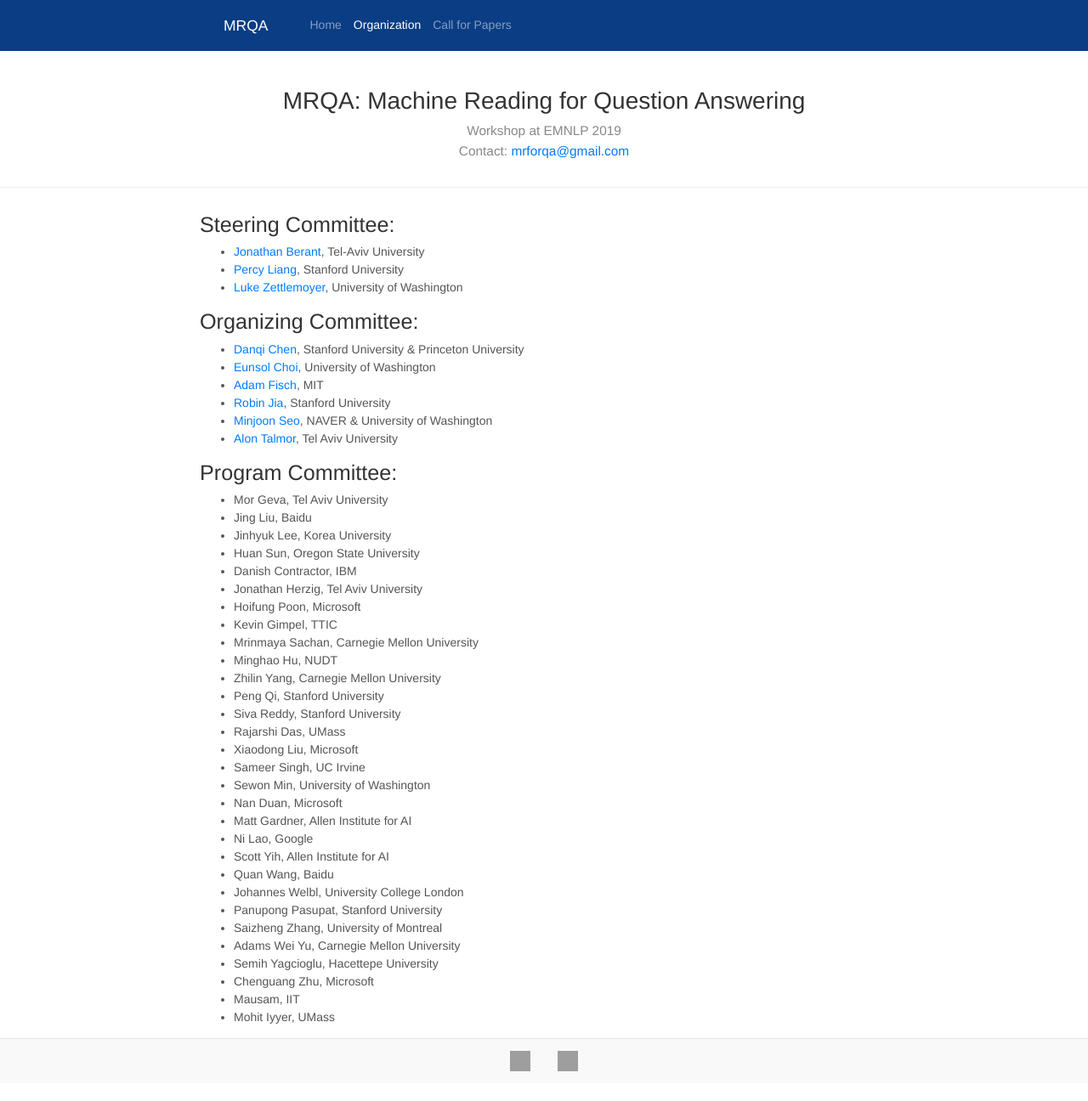
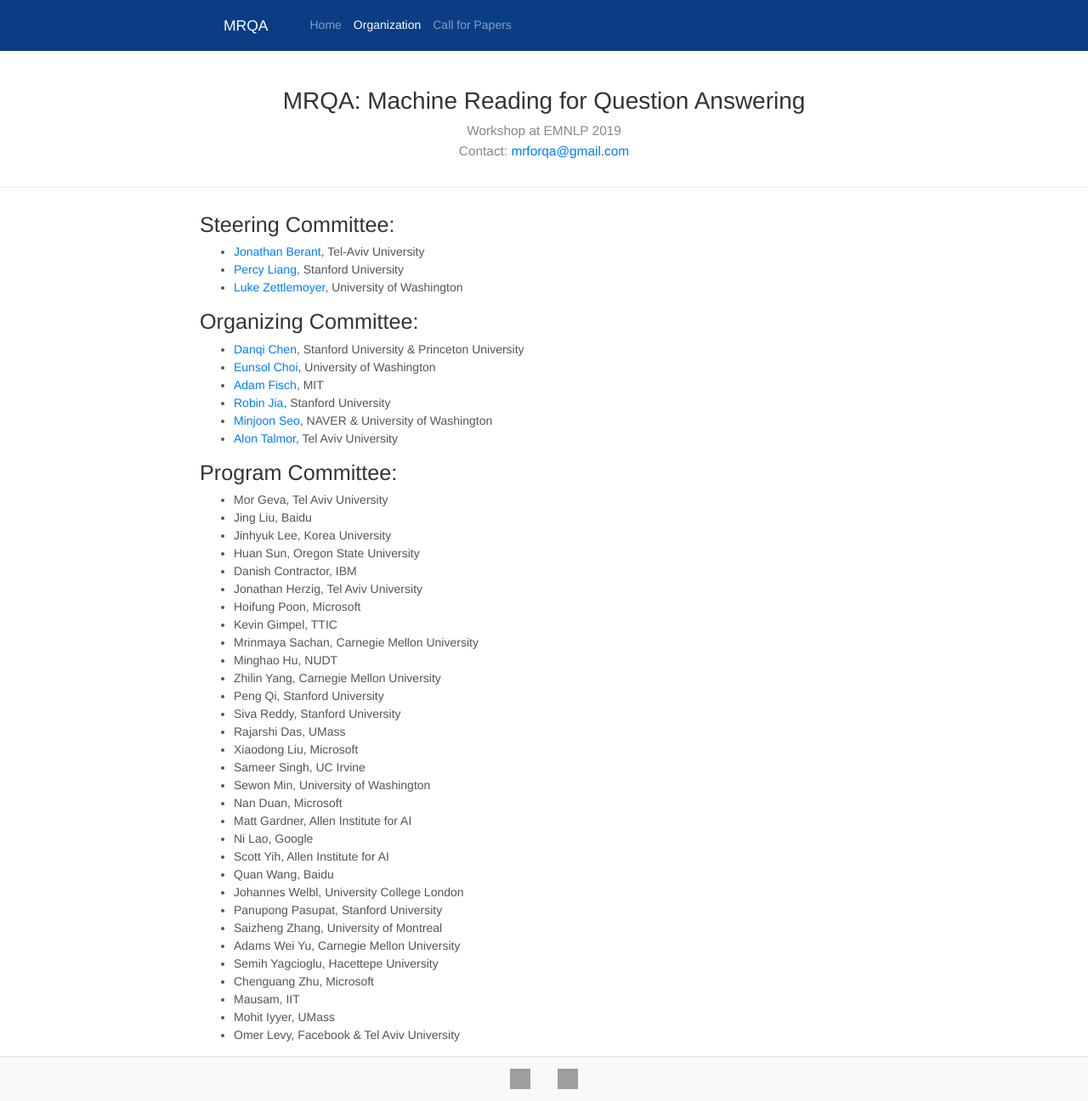
Before and after one commit to mrqa/mrqa.github.io, a Jekyll site: the page built from organization.md, in a window 1280 px wide. Shown: the whole page at 85% size. Built offline with Jekyll 4.4.1, drawn with Linux system fonts in a browser that asks for light colours; nearby versions of some CDN libraries; before the commit the page ends 1275 px from its top, so only the background shows below that; grey boxes are pictures that could not be loaded.

Commit message:
Added Omer for the PC

```diff
--- a/organization.md
+++ b/organization.md
@@ -48,6 +48,7 @@ order: 2
 - Chenguang Zhu, Microsoft
 - Mausam, IIT
 - Mohit Iyyer, UMass
+- Omer Levy, Facebook & Tel Aviv University
 
 
 {: .two-column}
```
